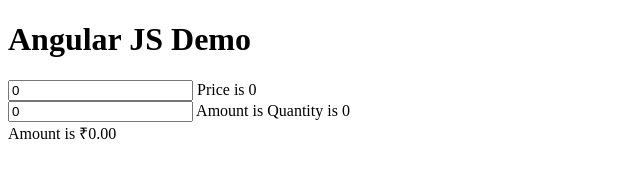
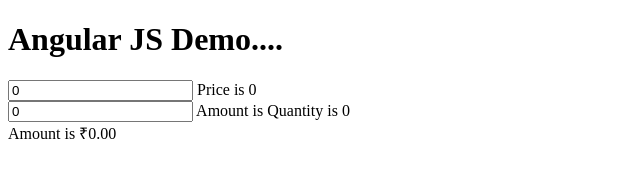
Before and after one commit to amitsrivastava4all/tester, a plain HTML site: page index.html in a window 1280 px wide. Shown: the full height of the page, 0-640 px from the left. Drawn offline with nearby package versions, Linux system fonts and the light colour scheme.

Commit message:
Update Dots

```diff
--- a/index.html
+++ b/index.html
@@ -10,7 +10,7 @@
 </head>
 
 <body ng-app>
-    <h1>Angular JS Demo</h1>
+    <h1>Angular JS Demo....</h1>
     <input ng-init="pr=0" ng-model="pr" type="text" placeholder="Type Price Here"> Price is {{pr}}
     <br>
     <input ng-init="qt=0" ng-model="qt" type="text" placeholder="Type Quantity Here"> Amount is Quantity is {{qt}}
```
